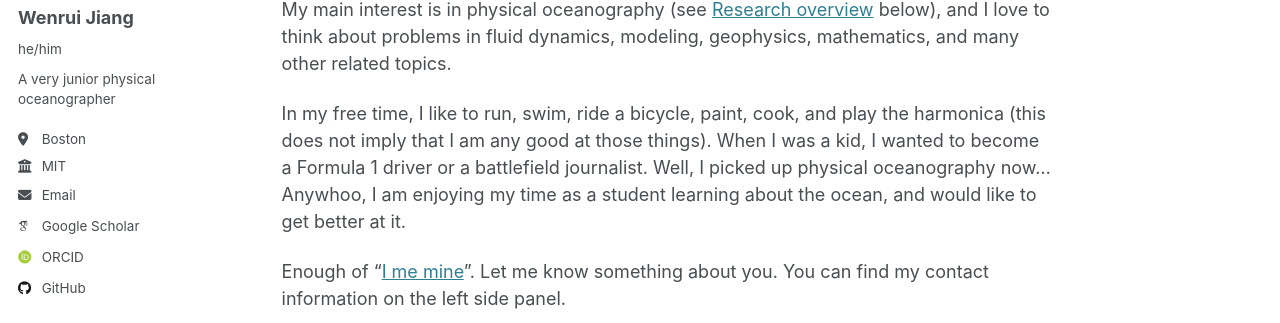
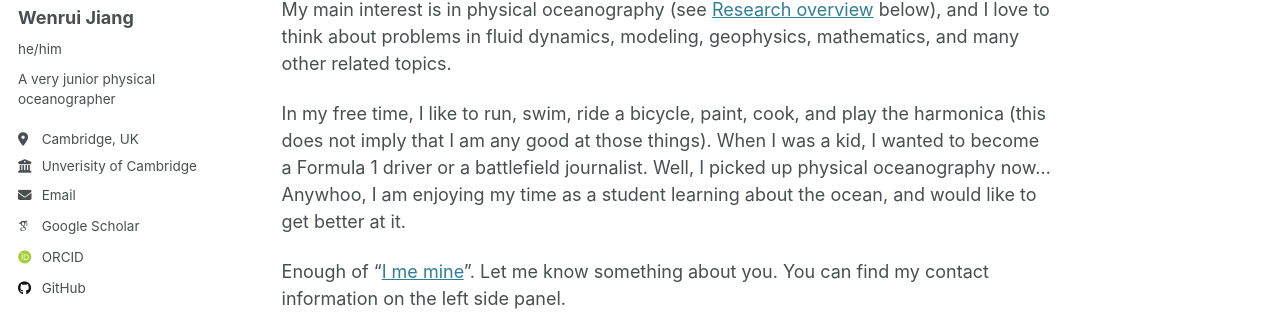
Before and after one commit to wenruijiang1/wenruijiang1.github.io, a Jekyll site: the page built from _pages/about.md, in a window 1280 px wide. Shown: the part 277-600 px from the top of the page. Built offline with Jekyll 4.4.1, drawn with Linux system fonts in a browser that asks for light colours; some web fonts are replaced.

Commit message:
update contact

```diff
--- a/_config.yml
+++ b/_config.yml
@@ -26,10 +26,10 @@ author:
   name             : "Wenrui Jiang"
   pronouns         : "he/him"
   bio              : "A very junior physical oceanographer"
-  location         : "Boston"
-  employer         : "MIT"
+  location         : "Cambridge, UK"
+  employer         : "Unverisity of Cambridge"
   uri              : # URL
-  email            : "wrjiang@mit.edu"
+  email            : "wj304@cam.ac.uk"
 
   # Academic websites
   arxiv            : # URL - Update with the correct link to your profile
```
